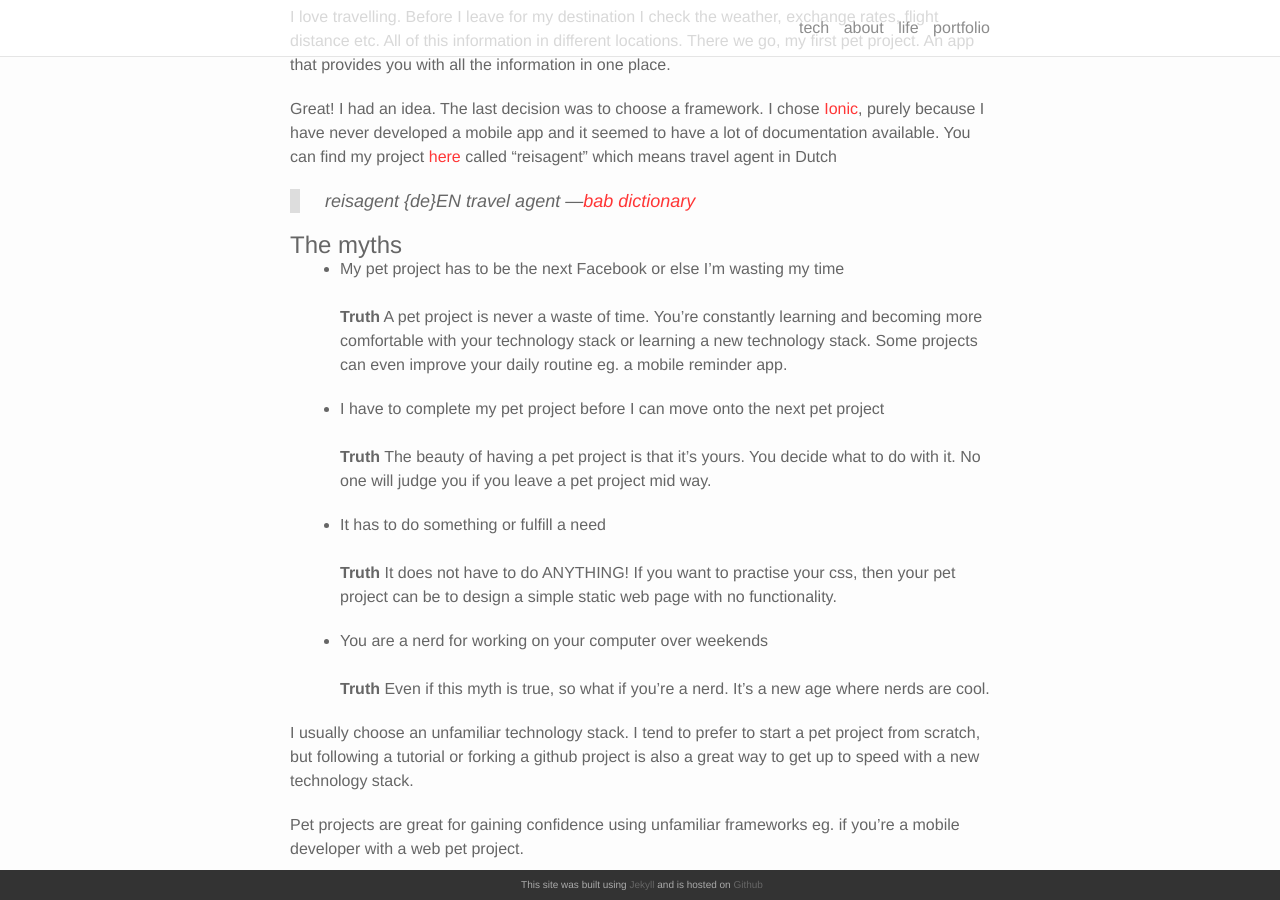
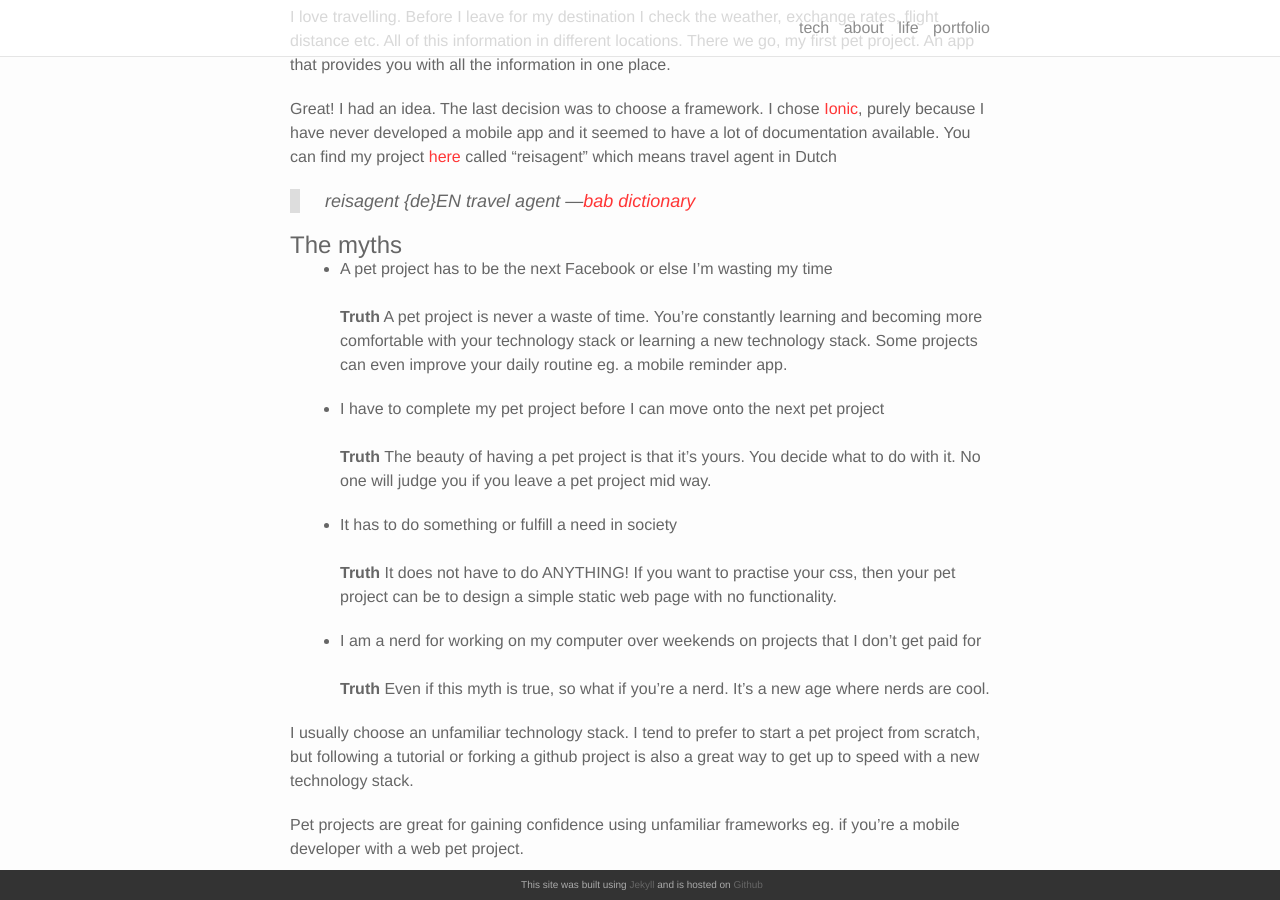
Before and after one commit to annelledejager/blog, a Jekyll site: the page built from _posts/2017-10-14-choosing a pet project.markdown, in a window 1280 px wide and 900 px high, scrolled down 545 px. Built offline with Jekyll 4.4.1, drawn with Linux system fonts in a browser that asks for light colours; nearby versions of some CDN libraries; comment, search, counter and statistics services are not loaded.

Commit message:
Update myth sentence

```diff
--- a/_posts/2017-10-14-choosing a pet project.markdown
+++ b/_posts/2017-10-14-choosing a pet project.markdown
@@ -27,16 +27,16 @@ reisagent {de}EN travel agent
 
 # The myths
 
-- My pet project has to be the next Facebook or else I’m wasting my time<br/><br/>
+- A pet project has to be the next Facebook or else I’m wasting my time<br/><br/>
 <b>Truth</b> A pet project is never a waste of time. You’re constantly learning and becoming more comfortable with your technology stack or learning a new technology stack. Some projects can even improve your daily routine eg. a mobile reminder app.
 
 - I have to complete my pet project before I can move onto the next pet project<br/><br/>
 <b>Truth</b> The beauty of having a pet project is that it’s yours. You decide what to do with it. No one will judge you if you leave a pet project mid way.
 
-- It has to do something or fulfill a need<br/><br/>
+- It has to do something or fulfill a need in society<br/><br/>
 <b>Truth</b> It does not have to do ANYTHING! If you want to practise your css, then your pet project can be to design a simple static web page with no functionality.
 
-- You are a nerd for working on your computer over weekends<br/><br/>
+- I am a nerd for working on my computer over weekends on projects that I don't get paid for<br/><br/>
 <b>Truth</b> Even if this myth is true, so what if you’re a nerd. It's a new age where nerds are cool.
 
 I usually choose an unfamiliar technology stack. I tend to prefer to start a pet project from scratch, but following a tutorial or forking a github project is also a great way to get up to speed with a new technology stack.
```
